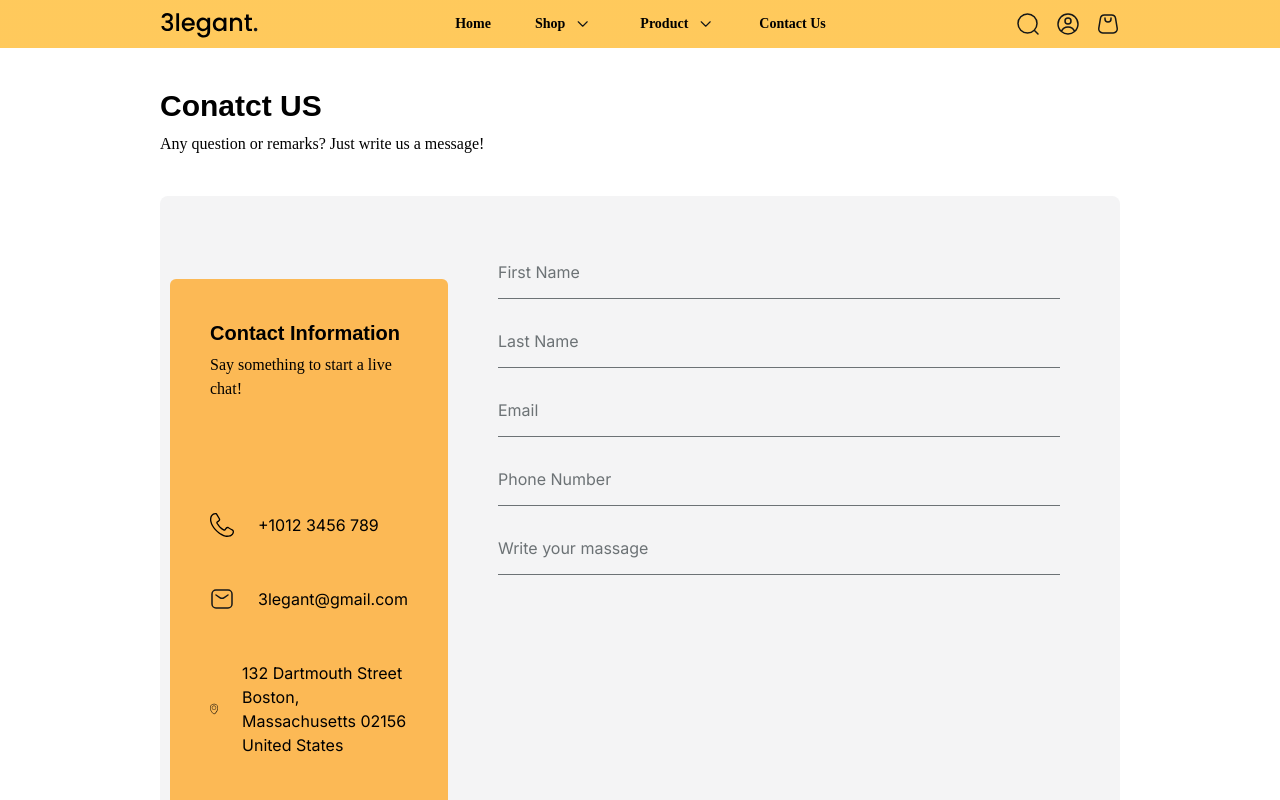
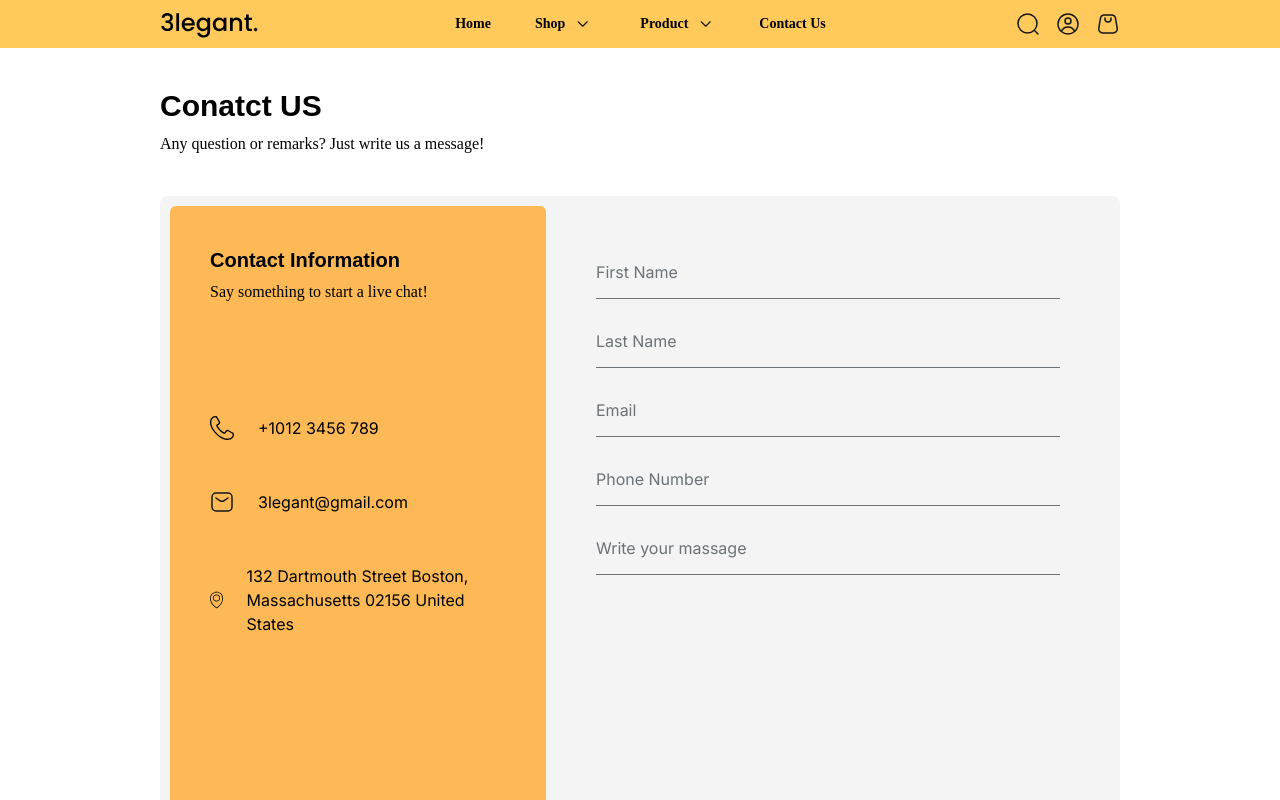
Before and after one commit to ParsaBordbar/3legant-Shopping, a Next.js app: page /contact in a window 1280 px wide. Shown: the top 800 px of the page. Built offline with nearby package versions, Linux system fonts and the light colour scheme; a web font is replaced by a local one.

Commit message:
responsive this page by css grid

```diff
--- a/src/app/contact/page.tsx
+++ b/src/app/contact/page.tsx
@@ -11,8 +11,8 @@ const ContactUs = () => {
           Any question or remarks? Just write us a message!
         </p>
       </div>
-      <section className="bg-zinc-100 w-full flex items-center p-2.5 rounded-lg">
-        <div className="flex w-1/3 rounded-md p-10 bg-[var(--bg-items-pop-over)] flex-col items-start gap-4">
+      <section className="bg-zinc-100 w-full grid  grid-cols-5 p-2.5 rounded-lg">
+        <div className="flex min-[400px]:col-span-5 lg:col-span-2 w-full rounded-md p-10 bg-[var(--bg-items-pop-over)] flex-col items-start gap-4">
           <div className="mb-24 flex flex-col items-start gap-1.5">
             <p className="font-bold text-xl sec-font">Contact Information</p>
             <p className="primary-font">Say something to start a live chat!</p>
```
